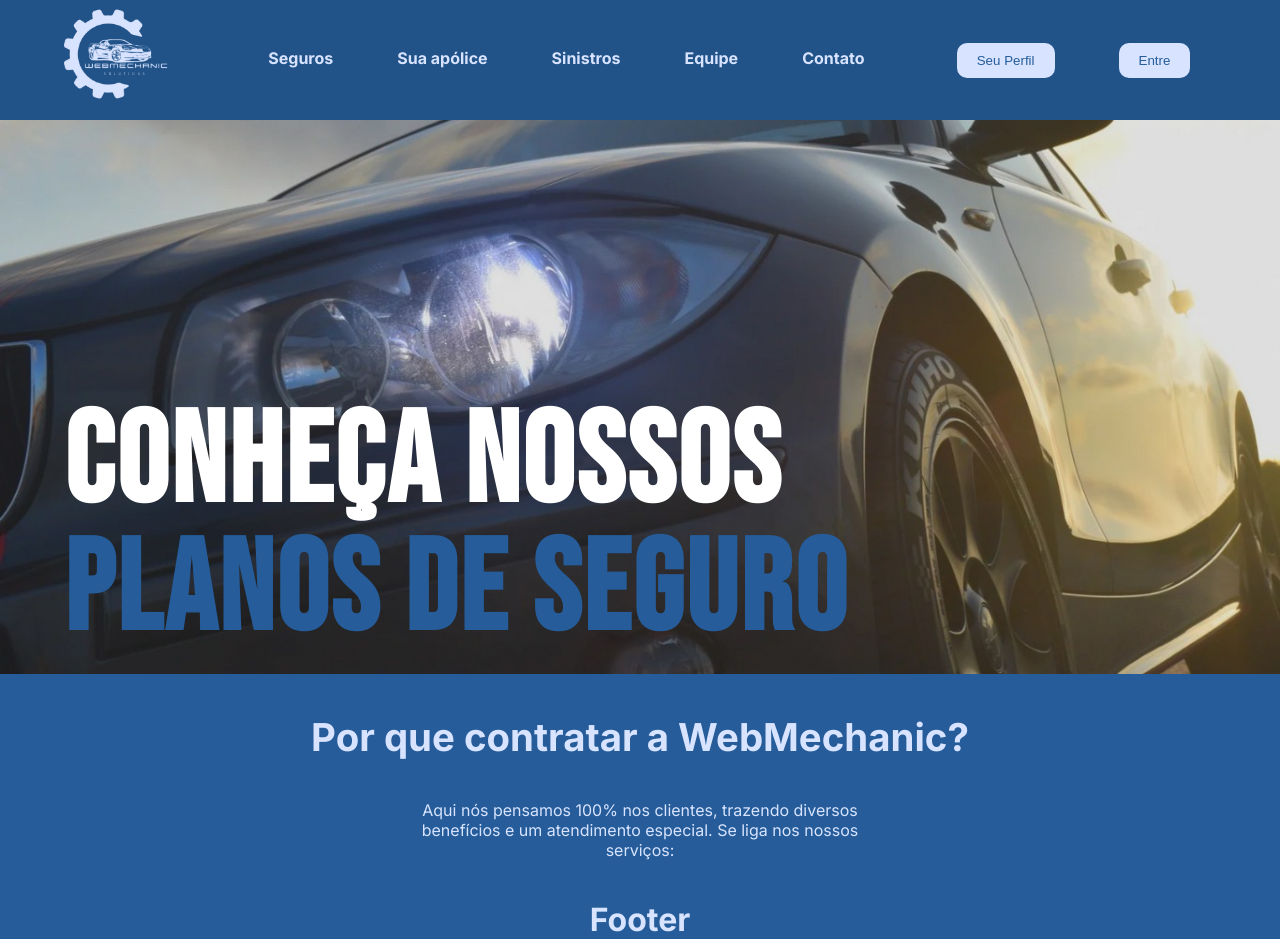
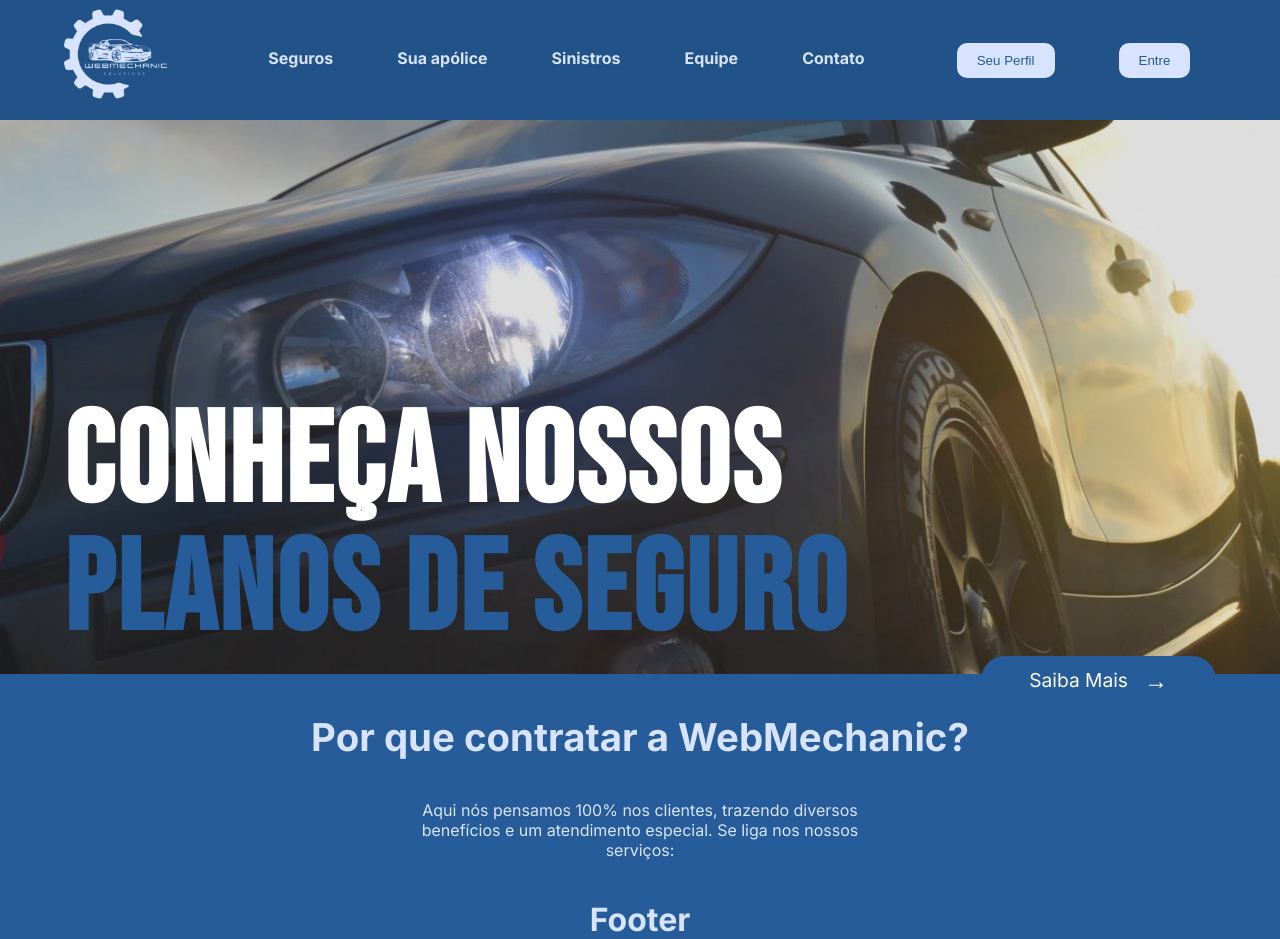
Before and after one commit to 1TDSPM-challenge/webmechanic, a React (Vite) app: page / in a window 1280 px wide. Built offline with nearby package versions, Linux system fonts and the light colour scheme.

Commit message:
botão saiba mais adicionado

```diff
--- a/src/components/Button.tsx
+++ b/src/components/Button.tsx
@@ -25,3 +25,34 @@ export const Button = styled.button<ButtonProps>`
     }
     cursor: pointer;
 `
+
+export const ButtonSaibaMais = styled.button`
+    background-color: #255C99;
+    color: white;
+    border: none;
+    padding: 0.6rem 3rem;
+    font-size: 1.2rem;
+    font-family: "Inter", sans-serif;
+    cursor: pointer;
+    display: inline-flex;
+    align-items: center;
+    justify-content: center;
+    gap: 1rem;
+    transition: background-color 0.3s ease;
+    position: relative;
+    border-radius: 50px;
+
+    &:hover {
+        background-color: #1B4C7A;
+    }
+
+    &::after {
+        content: "→";
+        font-size: 1.5rem;
+        transition: transform 0.3s ease;
+    }
+
+    &:hover::after {
+        transform: translateX(5px);
+    }
+`;
--- a/src/pages/Home.tsx
+++ b/src/pages/Home.tsx
@@ -1,5 +1,6 @@
 import styled from "styled-components";
 import ImgBanner from '../assets/banner.jpg';
+import { ButtonSaibaMais } from "../components/Button";
 
 const Banner = styled.img`
     width: 100vw;
@@ -40,6 +41,25 @@ const TextoSecundario = styled.p`
     color: #255C99;
 `;
 
+// mexer na responsividade depois
+const BtnContainer = styled.div`
+    position: absolute;
+    top: 82vh;
+    right: 5vw;
+
+    @media (max-width: 900px) {
+        top: 50vh;
+    };
+
+    @media (max-width: 600px) {
+        top: 30vh;
+    };
+
+    @media (max-width: 400px) {
+        top: 25vh;
+    };
+`;
+
 const Container = styled.div`
     display: flex;
     justify-content: center;
@@ -64,6 +84,9 @@ const Home = () => {
                 <TextoPrincipal>CONHEÇA NOSSOS</TextoPrincipal>
                 <TextoSecundario>PLANOS DE SEGURO</TextoSecundario>
             </TextoImagemContainer>
+            <BtnContainer>
+                <ButtonSaibaMais>Saiba Mais</ButtonSaibaMais>
+            </BtnContainer>
             <Container>
                 <TituloSecao>Por que contratar a WebMechanic?</TituloSecao>
                 <p>Aqui nós pensamos 100% nos clientes, trazendo diversos<br />
```
